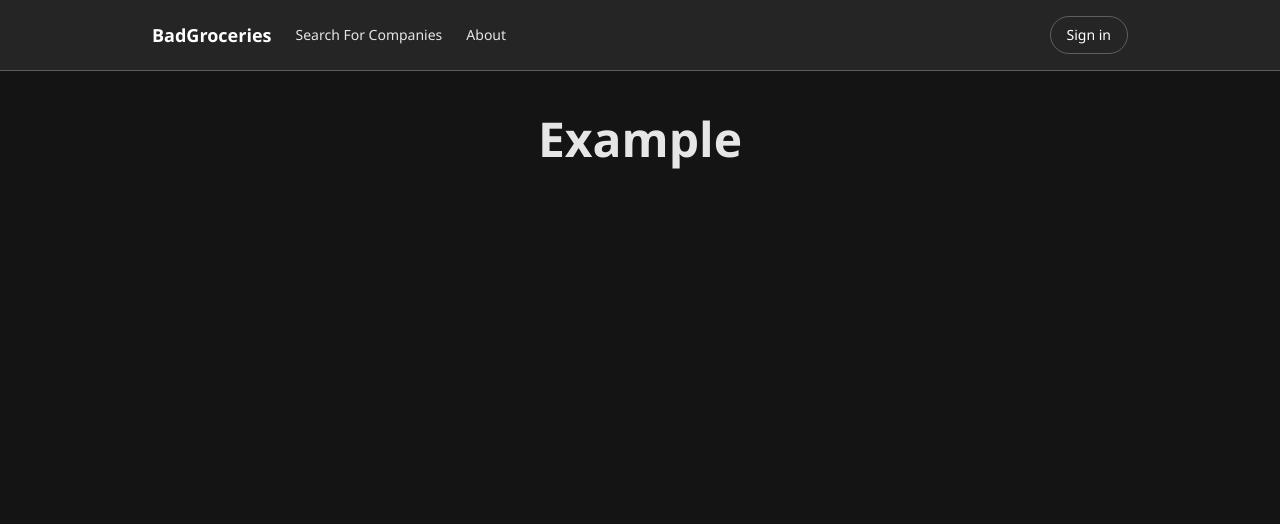
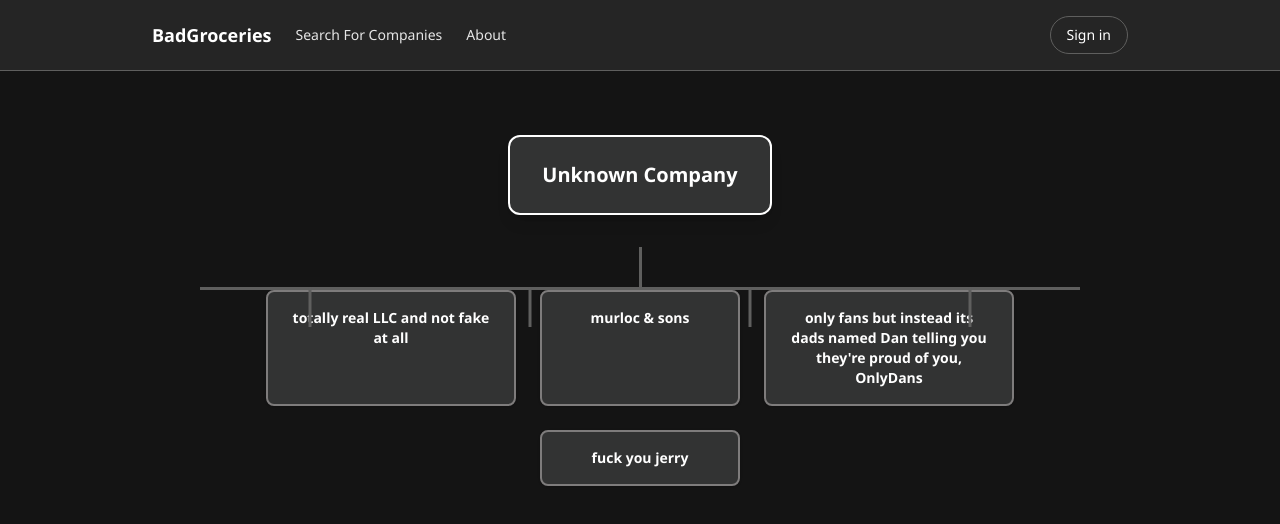
Before and after one commit to Tony-Passavanti/BadGroceries, a Next.js app: page /viewgraph in a window 1280 px wide. Shown: the top 524 px of the page. Built offline with nearby package versions, Linux system fonts and the light colour scheme; no server answers.

Commit message:
added landing page for searched company

```diff
--- a/app/viewgraph/page.tsx
+++ b/app/viewgraph/page.tsx
@@ -1,15 +1,21 @@
 import React from 'react';
+import ViewSubsidiaryTree from '@/components/viewSubsidiaryTree';
 
-export default function Viewgraph(/*{
-    titleHeading,
-}: {
-    titleHeading: {
-        name: string;
-    }
-}*/) {
+// dummy subsidiary companies so I can do tests and stuff
+const STUB_SUBSIDIARIES = [
+  { name: "totally real LLC and not fake at all" },
+  { name: "murloc & sons" },
+  { name: "only fans but instead its dads named Dan telling you they're proud of you, OnlyDans" },
+  { name: "fuck you jerry" }
+];
+
+export default function Viewgraph({ searchParams }: { searchParams: {heading?: string } }) {
     return (
         <main>
-            <h1 style={{textAlign: 'center', fontWeight: 'bold', fontSize: '3rem'}}>Example</h1>
+            <ViewSubsidiaryTree
+                companyName={searchParams.heading || 'Unknown Company'}
+                subsidiaries={ STUB_SUBSIDIARIES }
+            />
         </main>
     );
 }
--- a/components/menuBar.tsx
+++ b/components/menuBar.tsx
@@ -19,7 +19,7 @@ export default function MenuBar({ user, onSignInClick, onSignOut }: MenuBarProps
           <Link href="/" className="text-lg font-semibold text-text-bright">
             BadGroceries
           </Link>
-          <Link href="/companies" className="hover:underline hover:text-text-bright">
+          <Link href="/" className="hover:underline hover:text-text-bright">
             Search For Companies
           </Link>
           <Link href="/about" className="hover:underline hover:text-text-bright">
--- a/components/searchForCompany.tsx
+++ b/components/searchForCompany.tsx
@@ -41,7 +41,7 @@ export default function HomePage() {
 
   return (
     <main className="max-w-3xl mx-auto">
-      <h1 className="text-2xl font-bold text-text-bright">Subsidiary Finder</h1>
+      <h1 className="text-2xl font-bold text-text-bright">Company Search</h1>
 
       <div className="flex gap-2 mt-3">
         <input
--- a/components/viewSubsidiaryTree.tsx
+++ b/components/viewSubsidiaryTree.tsx
@@ -4,8 +4,6 @@ import React from 'react';
 
 interface Subsidiary {
   name: string;
-  jurisdiction?: string;
-  ownershipPercentage?: string;
 }
 
 interface ViewSubsidiaryTreeProps {
@@ -19,21 +17,21 @@ export default function ViewSubsidiaryTree({
 }: ViewSubsidiaryTreeProps) {
   return (
     <div className="flex flex-col items-center p-8 gap-8">
-      {/* Parent Company */}
+      {/* parent company */}
       <div className="px-8 py-6 border-2 border-text-bright rounded-xl bg-bg-panel text-xl font-bold text-center min-w-[250px] shadow-lg text-text-bright">
         {companyName}
       </div>
 
-      {/* Connecting Lines Container */}
+      {/* connecting lines container */}
       {subsidiaries.length > 0 && (
         <div className="flex flex-col items-center w-full">
-          {/* Vertical Line from Parent */}
+          {/* vertical line from parent */}
           <div className="w-[3px] h-10 bg-border" />
 
-          {/* Horizontal Line */}
+          {/* horizontal line */}
           {subsidiaries.length > 1 && (
             <div className="h-[3px] bg-border relative" style={{ width: `${Math.min(subsidiaries.length * 220, 1200)}px` }}>
-              {/* Vertical Lines Down to Children */}
+              {/* vertical lines down to children */}
               {subsidiaries.map((_, index) => (
                 <div
                   key={index}
@@ -44,38 +42,28 @@ export default function ViewSubsidiaryTree({
             </div>
           )}
 
-          {/* Single Vertical Line for Single Child */}
+          {/* single vertical line for single child */}
           {subsidiaries.length === 1 && (
             <div className="w-[3px] h-10 bg-border" />
           )}
 
-          {/* Subsidiaries Row */}
+          {/* subsidiaries row */}
           <div className="flex gap-6 justify-center flex-wrap max-w-[1400px]">
             {subsidiaries.map((subsidiary, index) => (
               <div
                 key={index}
                 className="px-6 py-4 border-2 border-text-secondary rounded-lg bg-bg-panel text-sm text-center min-w-[200px] max-w-[250px] shadow-sm"
               >
-                <div className="font-semibold mb-2 text-text-bright">
+                <div className="font-semibold text-text-bright">
                   {subsidiary.name}
                 </div>
-                {subsidiary.jurisdiction && (
-                  <div className="text-xs text-text-primary mt-1">
-                    {subsidiary.jurisdiction}
-                  </div>
-                )}
-                {subsidiary.ownershipPercentage && (
-                  <div className="text-xs text-text-secondary mt-1 italic">
-                    {subsidiary.ownershipPercentage}% ownership
-                  </div>
-                )}
               </div>
             ))}
           </div>
         </div>
       )}
 
-      {/* No Subsidiaries Message */}
+      {/* no subsidiaries message */}
       {subsidiaries.length === 0 && (
         <div className="p-4 text-text-secondary italic">
           No subsidiaries listed
```
